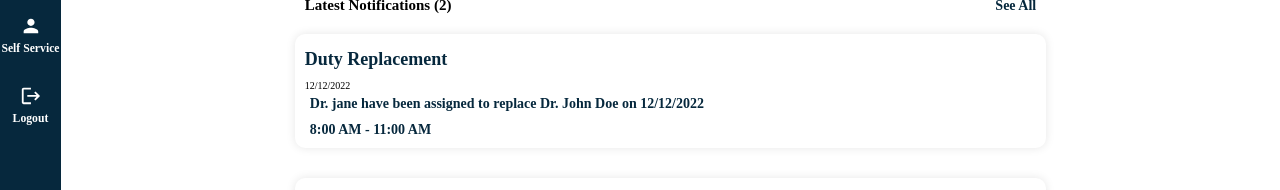
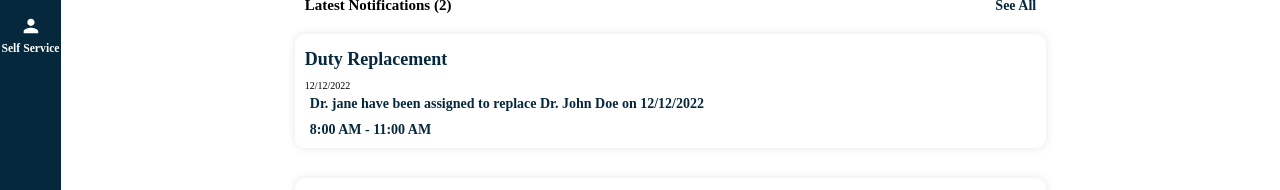
Before and after one commit to Sneha-Shaw/shift_frontend, a React (Create React App) app: page / in a window 1280 px wide. Shown: the part 125-315 px from the top of the page. Built offline with nearby package versions, Linux system fonts and the light colour scheme; sample sign-in values are in the browser's storage.

Commit message:
`fix`:`sidebar`

```diff
--- a/src/components/Sidebar/Sidebar.js
+++ b/src/components/Sidebar/Sidebar.js
@@ -3,30 +3,16 @@ import useStyles from './styles'
 import HomeIcon from '@mui/icons-material/Home';
 import PersonIcon from '@mui/icons-material/Person';
 import EventAvailableIcon from '@mui/icons-material/EventAvailable';
-import LogoutIcon from '@mui/icons-material/Logout';
 import { NavLink, Link } from 'react-router-dom';
 import ArrowForwardIosIcon from '@mui/icons-material/ArrowForwardIos';
 import { useLocation } from 'react-router-dom'
-import { useDispatch, useSelector } from 'react-redux';
-import { useNavigate } from 'react-router-dom';
-// import Swal from 'sweetalert2';
-import { logoutManager } from '../../redux/actions/managerAction';
-import {logoutUser} from '../../redux/actions/userAction'
+import { useSelector } from 'react-redux';
 
 const Sidebar = () => {
     const classes = useStyles()
     const [showSubList, setShowSubList] = useState(false)
     const { managerInfo } = useSelector(state => state.signInManager)
-    const { userInfo } = useSelector(state => state.signInUser)
-
-    const dispatch = useDispatch()
-    const navigate = useNavigate()
-
-    const logoutHandler = () => {
-        dispatch(logoutManager())
-        dispatch(logoutUser())
-        navigate('/login')
-    }
+    // const { userInfo } = useSelector(state => state.signInUser)
 
     const toggleSubList = () => {
         setShowSubList(!showSubList)
@@ -85,15 +71,6 @@ const Sidebar = () => {
                             </h3>
                         </NavLink>
                 }
-                {/* logout */}
-                <NavLink to='' className={classes.navLink}
-                    onClick={logoutHandler}
-                >
-                    <LogoutIcon fontSize="large" />
-                    <h3>
-                        Logout
-                    </h3>
-                </NavLink>
 
             </div>
             {
```
